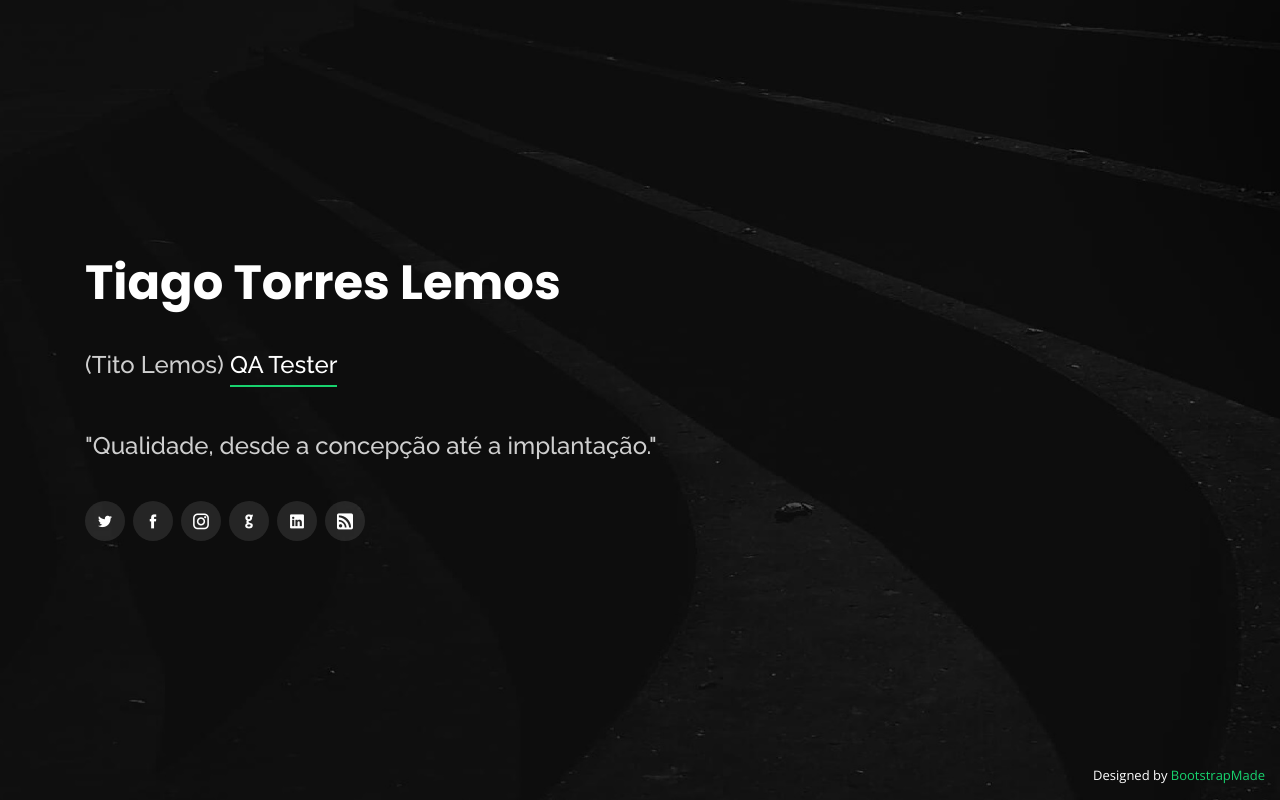
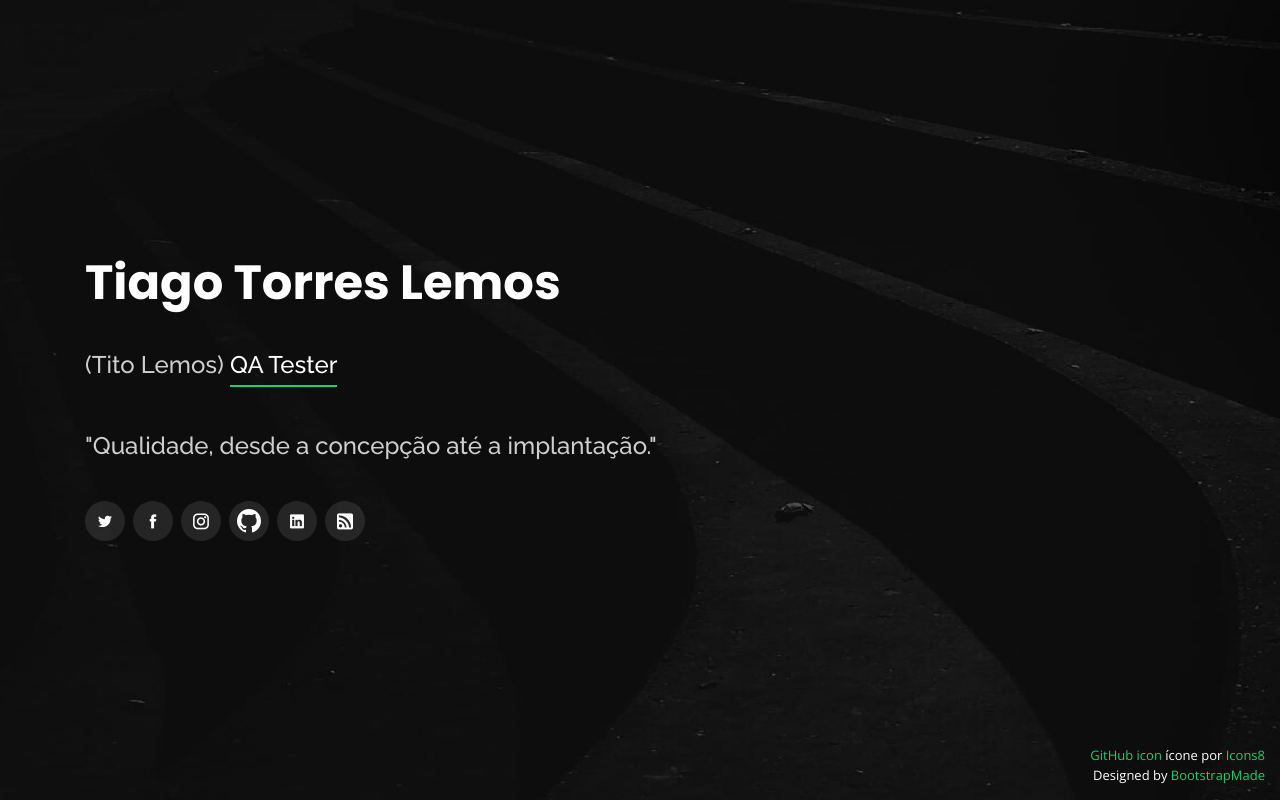
Before and after one commit to TiagoTorresLemos/TiagoTorresLemos.github.io, a plain HTML site: page index.html in a window 1280 px wide. Drawn offline with nearby package versions, Linux system fonts and the light colour scheme.

Commit message:
icone github
Atualização do icone github

```diff
--- a/index.html
+++ b/index.html
@@ -78,7 +78,7 @@
         <a href="https://twitter.com/titolemos1" class="twitter" target="_blank"><i class="icofont-twitter"></i></a>
         <a href="https://www.facebook.com/tito.lemos.at" class="facebook" target="_blank"><i class="icofont-facebook"></i></a>
         <a href="https://www.instagram.com/titolemos/" class="instagram" target="_blank"><i class="icofont-instagram"></i></a>
-        <a href="https://github.com/TiagoTorresLemos" class="github" target="_blank"><i class="icofont-github"></i></a>
+        <a href="https://github.com/TiagoTorresLemos" class="github" target="_blank"><img src="assets/img/icons8-github-32.png"></i></a>
         <a href="https://www.linkedin.com/in/tito-lemos/" class="linkedin" target="_blank"><i class="icofont-linkedin"></i></a>
         <a href="http://blog.4alltests.com.br/post.php?id=54" class="4all-tests" target="_blank"><i class="icofont-ui-rss"></i></a>
       </div>
@@ -764,6 +764,8 @@
     <!-- You can delete the links only if you purchased the pro version. -->
     <!-- Licensing information: https://bootstrapmade.com/license/ -->
     <!-- Purchase the pro version with working PHP/AJAX contact form: https://bootstrapmade.com/personal-free-resume-bootstrap-template/ -->
+    <a target="_blank" href="https://icons8.com.br/icons/set/github">GitHub icon</a>
+    ícone por <a target="_blank" href="https://icons8.com.br">Icons8</a><br>
     Designed by <a href="https://bootstrapmade.com/">BootstrapMade</a>
   </div>
 
```
Also changed, not shown: assets/img/icons8-github-32.png (added).
